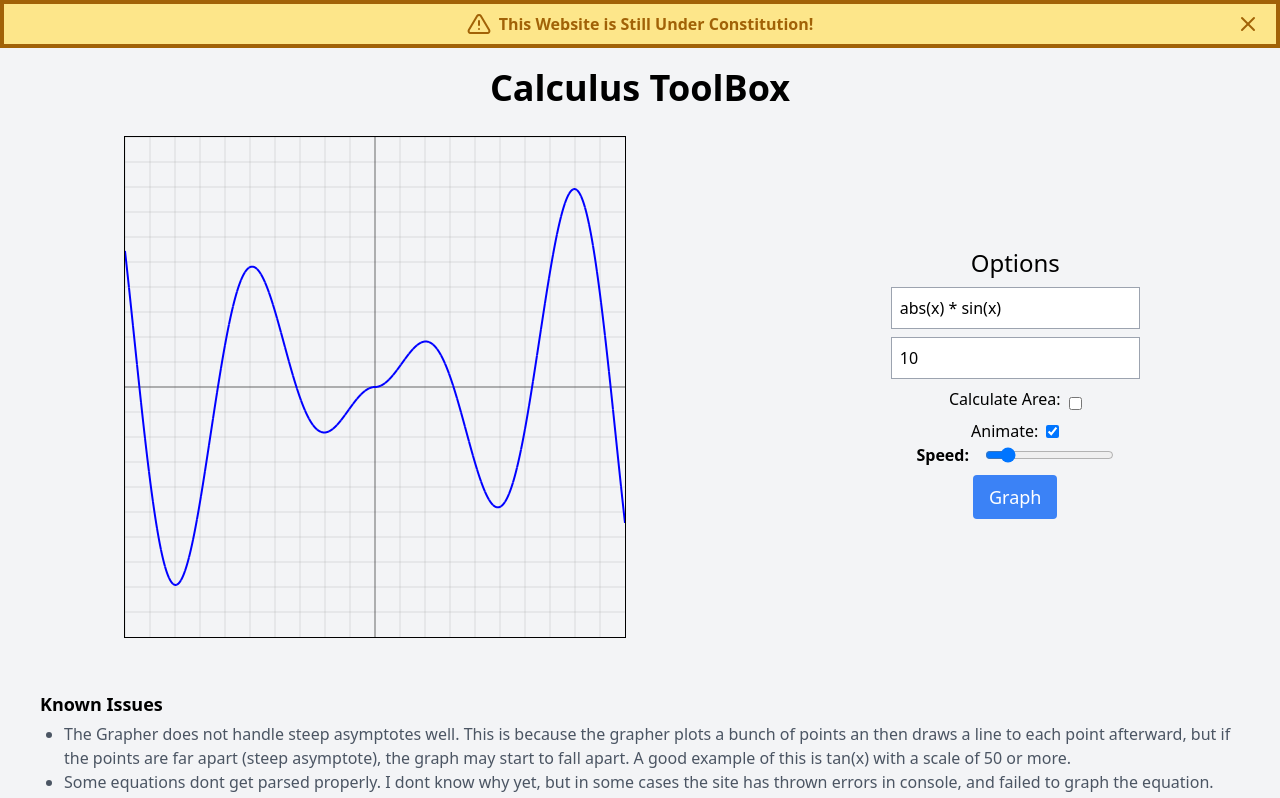
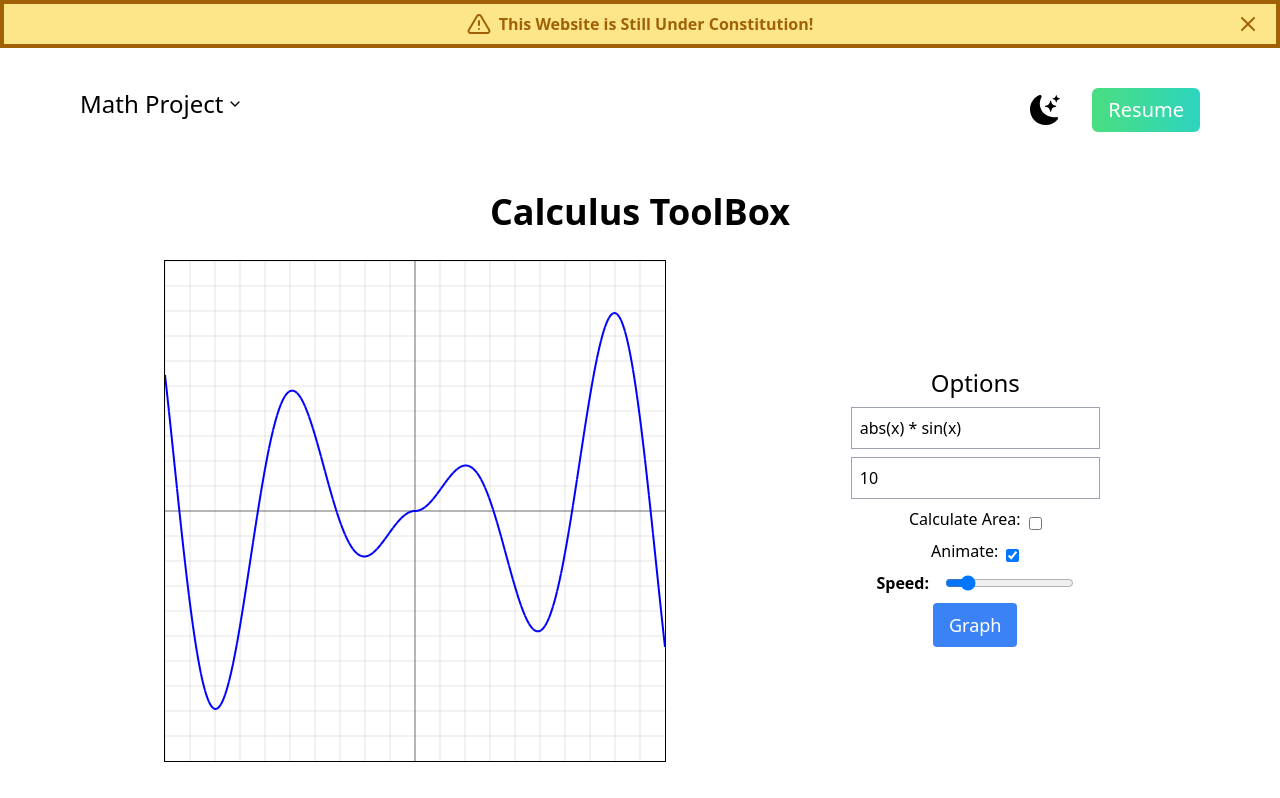
Before and after one commit to MetallicGoat/personal-portfolio, a Next.js app: page /mathproject in a window 1280 px wide. Shown: the top 798 px of the page. Built offline with nearby package versions, Linux system fonts and the light colour scheme.

Commit message:
Mar 20 2023

```diff
--- a/components/ProjectsSection.tsx
+++ b/components/ProjectsSection.tsx
@@ -299,6 +299,11 @@ function Progress() {
                 and to document my learning of web development.
             </p>
 
+            <ProgressCard date={"March 20th 2023"} changes={[
+                "NavBar is now displayed on every page",
+                "Added dropdown to NavBar to select the page you want to visit"
+            ]}/>
+
             <ProgressCard date={"March 18th 2023"} changes={[
                 "Added under construction banner"
             ]}/>
--- /dev/null
+++ b/components/utils/NavBar.tsx
@@ -0,0 +1,117 @@
+// components/NavBar.tsx
+import React, {useEffect, useRef, useState} from 'react';
+import { motion } from 'framer-motion';
+import NavLink from './NavLink';
+import { BsFillMoonStarsFill } from 'react-icons/bs';
+import { FiChevronDown } from 'react-icons/fi';
+
+interface NavBarProps {
+    darkMode: boolean;
+    setDarkMode: (darkMode: boolean) => void;
+    currentPath: string;
+}
+
+// TODO rewrite this mess
+
+const NavBar: React.FC<NavBarProps> = ({ darkMode, setDarkMode, currentPath }) => {
+    const [dropdownOpen, setDropdownOpen] = useState(false);
+    const dropdownRef = useRef(null);
+
+    const dropdownVariants = {
+        open: { opacity: 1, scale: 1, display: 'block' },
+        closed: { opacity: 0, scale: 0.95, transitionEnd: { display: 'none' } },
+    };
+
+    const handleDocumentClick = (event: MouseEvent) => {
+        if (dropdownRef.current && !(dropdownRef.current as any).contains(event.target)) {
+            setDropdownOpen(false);
+        }
+    };
+
+    useEffect(() => {
+        document.addEventListener('mousedown', handleDocumentClick);
+
+        return () => {
+            document.removeEventListener('mousedown', handleDocumentClick);
+        };
+    }, []);
+
+    const handleNavLinkClick = () => {
+        setDropdownOpen(false);
+    };
+
+    // TODO temporary
+    const getCurrentPageName = () => {
+        switch (currentPath) {
+            case '/':
+                return 'Home';
+            case '/mathproject':
+                return 'Math Project';
+            default:
+                return 'Home';
+        }
+    };
+
+
+    return (
+        <motion.nav
+            className="py-6 lg:py-10 flex justify-between"
+            initial={{ opacity: 0 }}
+            animate={{ opacity: 1 }}
+            transition={{ duration: 1, delay: 0.5 }}
+        >
+            <div className="relative inline-block text-left" ref={dropdownRef}>
+                <button
+                    className="flex items-center space-x-1 text-md sm:text-xl lg:text-2xl dark:text-white focus:outline-none"
+                    onClick={() => setDropdownOpen(!dropdownOpen)}
+                >
+                    <span>{getCurrentPageName()}</span>
+                    <FiChevronDown className="w-4 h-4" />
+                </button>
+                <motion.div
+                    className="origin-top-left absolute left-0 mt-2 w-56 rounded-md shadow-lg bg-white ring-1 ring-black ring-opacity-5"
+                    initial="closed"
+                    animate={dropdownOpen ? 'open' : 'closed'}
+                    variants={dropdownVariants}
+                    transition={{ duration: 0.2 }}
+                >
+                    <div className="py-1" role="menu" aria-orientation="vertical" aria-labelledby="options-menu">
+                        {currentPath !== '/' && (
+                            <NavLink href="/" className="cursor-pointer" onClick={handleNavLinkClick}>
+                                Home
+                            </NavLink>
+                        )}
+                        {currentPath !== '/mathproject' && (
+                            <NavLink href="/mathproject" className="cursor-pointer" onClick={handleNavLinkClick}>
+                                Math Project
+                            </NavLink>
+                        )}
+                    </div>
+                </motion.div>
+            </div>
+            <ul className="flex items-center">
+                <li>
+                    <BsFillMoonStarsFill
+                        onClick={() => setDarkMode(!darkMode)}
+                        className="cursor-pointer text-xl sm:text-2xl lg:text-3xl dark:text-white"
+                    />
+                </li>
+
+                <li>
+                    <button
+                        className="bg-gradient-to-r from-green-400 to-teal-400 text-white px-2 sm:px-4 py-2 rounded-md ml-4 sm:ml-8 lg:text-xl"
+                        onClick={openResume}
+                    >
+                        Resume
+                    </button>
+                </li>
+            </ul>
+        </motion.nav>
+    );
+};
+
+export default NavBar;
+
+function openResume() {
+    window.open("/pdfs/resume.pdf", '_blank');
+}
--- /dev/null
+++ b/components/utils/NavLink.tsx
@@ -0,0 +1,31 @@
+import {MouseEventHandler, ReactNode} from 'react';
+import Link from 'next/link';
+import {useRouter} from 'next/router';
+
+interface NavLinkProps {
+    href: string;
+    children: ReactNode;
+    className?: string;
+    onClick?: MouseEventHandler;
+}
+
+const NavLink = ({href, children, className, onClick}: NavLinkProps) => {
+    const router = useRouter();
+
+    const active = router.pathname === href;
+
+    const activeClass = active
+        ? 'bg-gray-100 text-gray-900'
+        : 'text-gray-700 hover:bg-gray-100 hover:text-gray-900';
+
+    return (
+        <Link href={href} onClick={onClick}>
+            <span className={`${className} ${activeClass} block px-4 py-2 text-sm cursor-pointer`} role="menuitem">
+                {children}
+             </span>
+        </Link>
+    );
+};
+
+
+export default NavLink;
--- a/pages/_app.tsx
+++ b/pages/_app.tsx
@@ -1,11 +1,30 @@
 import '@/styles/globals.css'
-import type { AppProps } from 'next/app'
+import type {AppProps} from 'next/app'
 import Layout from '../components/Layout'
+import {useState, useEffect} from 'react';
+import {useRouter} from 'next/router';
+import NavBar from "@/components/utils/NavBar";
+import Head from "next/head";
 
-export default function App({ Component, pageProps }: AppProps) {
-  return (
-      <Layout>
-        <Component {...pageProps} />
-      </Layout>
-  )
+export default function App({Component, pageProps}: AppProps) {
+
+    const [darkMode, setDarkMode] = useState(false);
+    const router = useRouter();
+
+    return (
+        <div className={darkMode ? "dark" : ""}>
+            <Head>
+                <title>Portfolio</title>
+                <meta name="description" content="blah"/>
+                <link rel="icon" href="/favicon.ico"/>
+            </Head>
+
+            <Layout>
+                <main className="ease-in duration-300 bg-white px-5 sm:px-8 md:px-10 xl:px-20 dark:bg-black">
+                    <NavBar darkMode={darkMode} setDarkMode={setDarkMode} currentPath={router.pathname}/>
+                    <Component {...pageProps} />
+                </main>
+            </Layout>
+        </div>
+    )
 }
--- a/pages/index.tsx
+++ b/pages/index.tsx
@@ -1,59 +1,24 @@
-import Head from 'next/head'
 import Image from "next/image";
 
-import {BsDiscord, BsFillMoonStarsFill, BsGithub, BsInstagram} from 'react-icons/bs';
+import {BsDiscord, BsGithub, BsInstagram} from 'react-icons/bs';
 import {FunctionComponent, useState} from "react";
 import {motion} from 'framer-motion';
 import ProjectsSection from "@/components/ProjectsSection";
 
 export default function Home() {
-    const [darkMode, setDarkMode] = useState(false);
 
     return (
-        <div className={darkMode ? "dark" : ""}>
-            <Head>
-                <title>Portfolio</title>
-                <meta name="description" content="blah"/>
-                <link rel="icon" href="/favicon.ico"/>
-            </Head>
-
-            <main className="ease-in duration-300 bg-white px-5 sm:px-8 md:px-10 xl:px-20 dark:bg-black">
-
+        <div>
             {/* INTRO SECTION */}
             <section
                 className="min-h-screen flex flex-col"
             >
-                    <motion.nav
-                        className="py-6 lg:py-10 flex justify-between"
-                        initial={{ opacity: 0 }}
-                        animate={{ opacity: 1 }}
-                        transition={{ duration: 1, delay: .5 }}
-                    >
-                        <h1 className="text-md sm:text-xl lg:text-2xl dark:text-white">Portfolio</h1>
-                        <ul className="flex items-center">
-                            <li>
-                                <BsFillMoonStarsFill
-                                    onClick={() => setDarkMode(!darkMode)}
-                                    className="cursor-pointer text-xl sm:text-2xl lg:text-3xl dark:text-white"
-                                />
-                            </li>
-
-                            <li>
-                                <button
-                                    className="bg-gradient-to-r from-green-400 to-teal-400 text-white px-2 sm:px-4 py-2 rounded-md ml-4 sm:ml-8 lg:text-xl"
-                                    onClick={
-                                        openResume
-                                    }>Resume
-                                </button>
-                            </li>
-                        </ul>
-                    </motion.nav>
 
                 <motion.div
                     className="md:flex md:flex-row md:justify-between md:items-center md:h-full md:my-auto md:pb-20"
-                        initial={{ opacity: 0, y: 50 }}
-                        animate={{ opacity: 1, y: 0 }}
-                        transition={{ duration: 1, delay: .5 }}
+                    initial={{opacity: 0, y: 50}}
+                    animate={{opacity: 1, y: 0}}
+                    transition={{duration: 1, delay: .5}}
                 >
                     <div className="text-center md:text-left">
                         <h2
@@ -106,7 +71,6 @@ export default function Home() {
             <section className="py-10">
                 <ProjectsSection/>
             </section>
-            </main>
         </div>
     )
 }
@@ -135,7 +99,3 @@ const Socials: FunctionComponent<HashTagProps> = ({className}) => {
         </div>
     )
 }
-
-function openResume() {
-    window.open("/pdfs/resume.pdf", '_blank');
-}
--- a/pages/mathproject.tsx
+++ b/pages/mathproject.tsx
@@ -53,7 +53,7 @@ const MathProjectPage: NextPage = () => {
 
 
     return (
-        <div className="pt-2 w-full min-h-screen bg-gray-100 flex flex-col items-center justify-center">
+        <div className="pt-2 w-full min-h-screen flex flex-col items-center justify-center">
             <h1 className="text-4xl mb-4 font-bold p-3">Calculus ToolBox</h1>
             <div className="w-full flex justify-around items-center">
                 <div>
@@ -145,7 +145,7 @@ const MathProjectPage: NextPage = () => {
                         )}
 
                         <div className="flex items-center">
-                            <label htmlFor="animateToggle" className="mr-2">Animate:</label>
+                            <label htmlFor="animateToggle" className="mr-2 mb-2">Animate:</label>
                             <input type="checkbox" id="animateToggle" checked={animate}
                                    onChange={() => {
                                        handleToggleAnimation();
```
Lines whose indentation alone changed are shown as unchanged.
